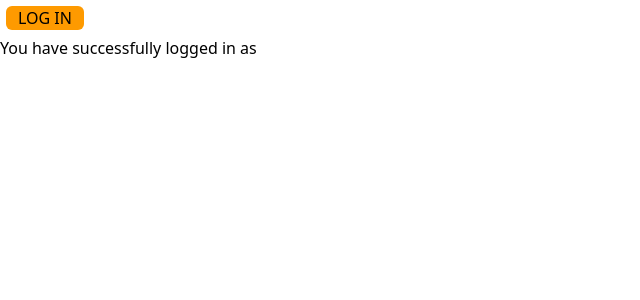
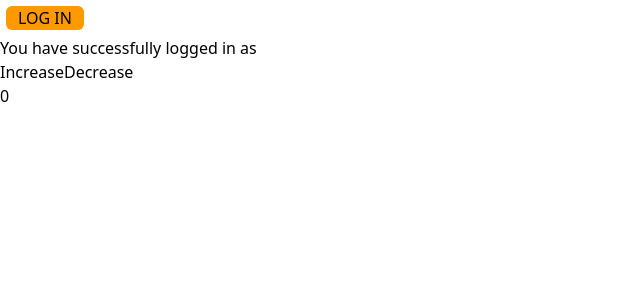
Before and after one commit to sammyyaws/react-tutorials, a React (Vite) app: page / in a window 1280 px wide. Shown: the top 300 px of the page, without its empty margins (0-640 px from the left). Built offline with nearby package versions, Linux system fonts and the light colour scheme.

Commit message:
Update: learnt how to time the useReducer hook

```diff
--- a/src/App.tsx
+++ b/src/App.tsx
@@ -13,6 +13,7 @@ import Container from "./components/Container"
  */
 
 import User from "./components/StatesTyping/User"
+import Reducer from "./components/StatesTyping/Reducer"
 /* const PersonName={
 
  First:"Samuel",
@@ -43,7 +44,7 @@ function App() {
   return (
     < >
 <User />
-
+<Reducer/>
 
 
 
--- a/src/components/Export.types.ts
+++ b/src/components/Export.types.ts
@@ -6,3 +6,7 @@ export type userDataType={
     name:string;
     email:string;
 }
+
+export type BottonType={
+    styles:React.CSSProperties;
+}
--- /dev/null
+++ b/src/components/StatesTyping/Reducer.tsx
@@ -0,0 +1,41 @@
+import { useReducer } from "react"
+
+type Countstate={
+    count:number;
+}
+
+type Action={type:"increase"} |{type:"decrease"}
+
+
+
+
+const initialState={
+    count:0,
+}
+const reducer=(state:Countstate,action:Action)=>{
+  switch (action.type){
+    case "increase":
+        return {count:state.count+5}
+
+     case "decrease":
+        return {count:state.count-5}
+    default:
+        return state;
+
+  }
+}
+
+
+
+function Reducer() {
+const [state,dispatch]=useReducer(reducer,initialState)
+  return (
+    <div>
+      <button onClick={()=>dispatch({type:"increase"})}> Increase</button>
+      <button  onClick={()=>dispatch({type:"decrease"})}>Decrease</button>
+      <h1>{state.count}</h1>
+    </div>
+  )
+}
+
+export default Reducer
```
